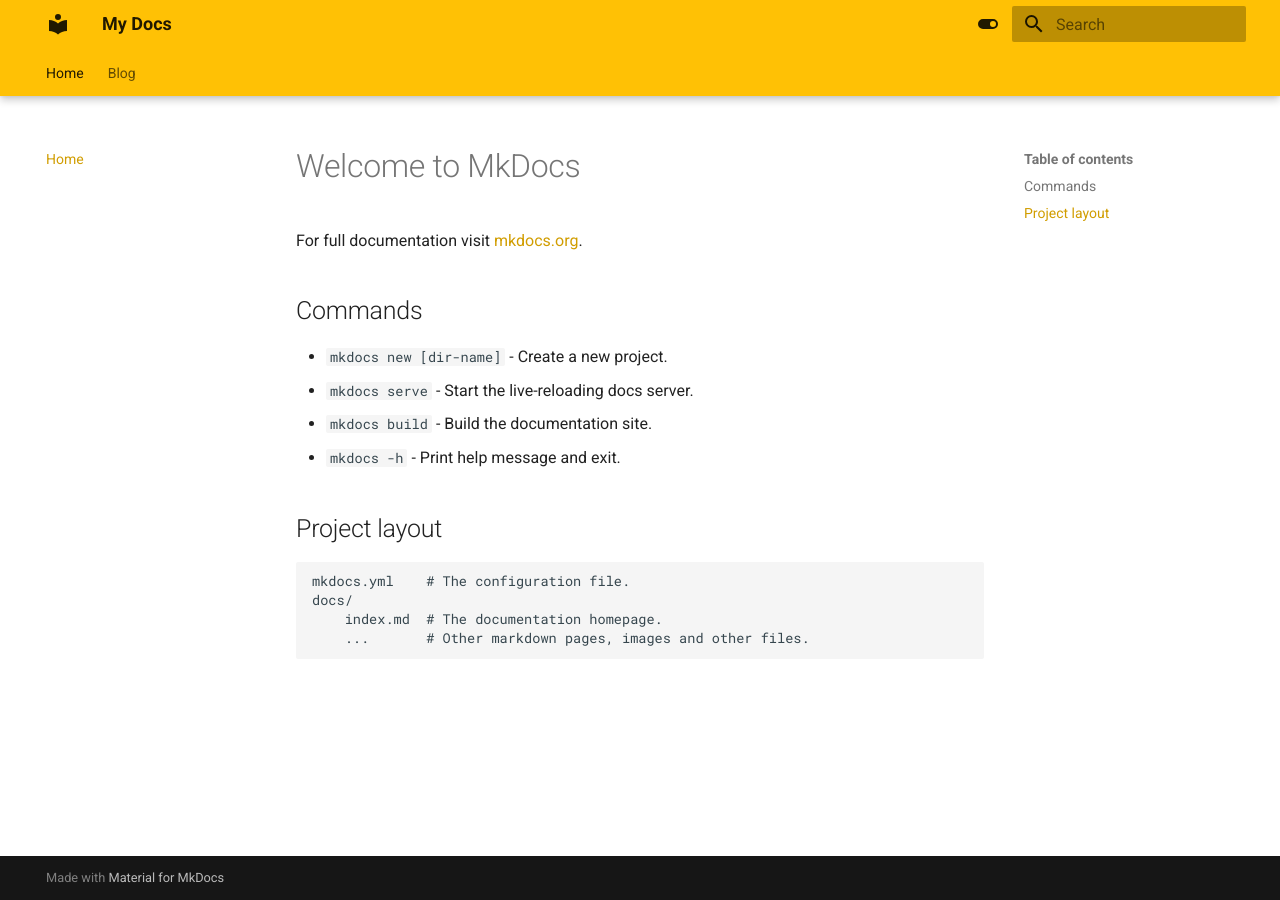
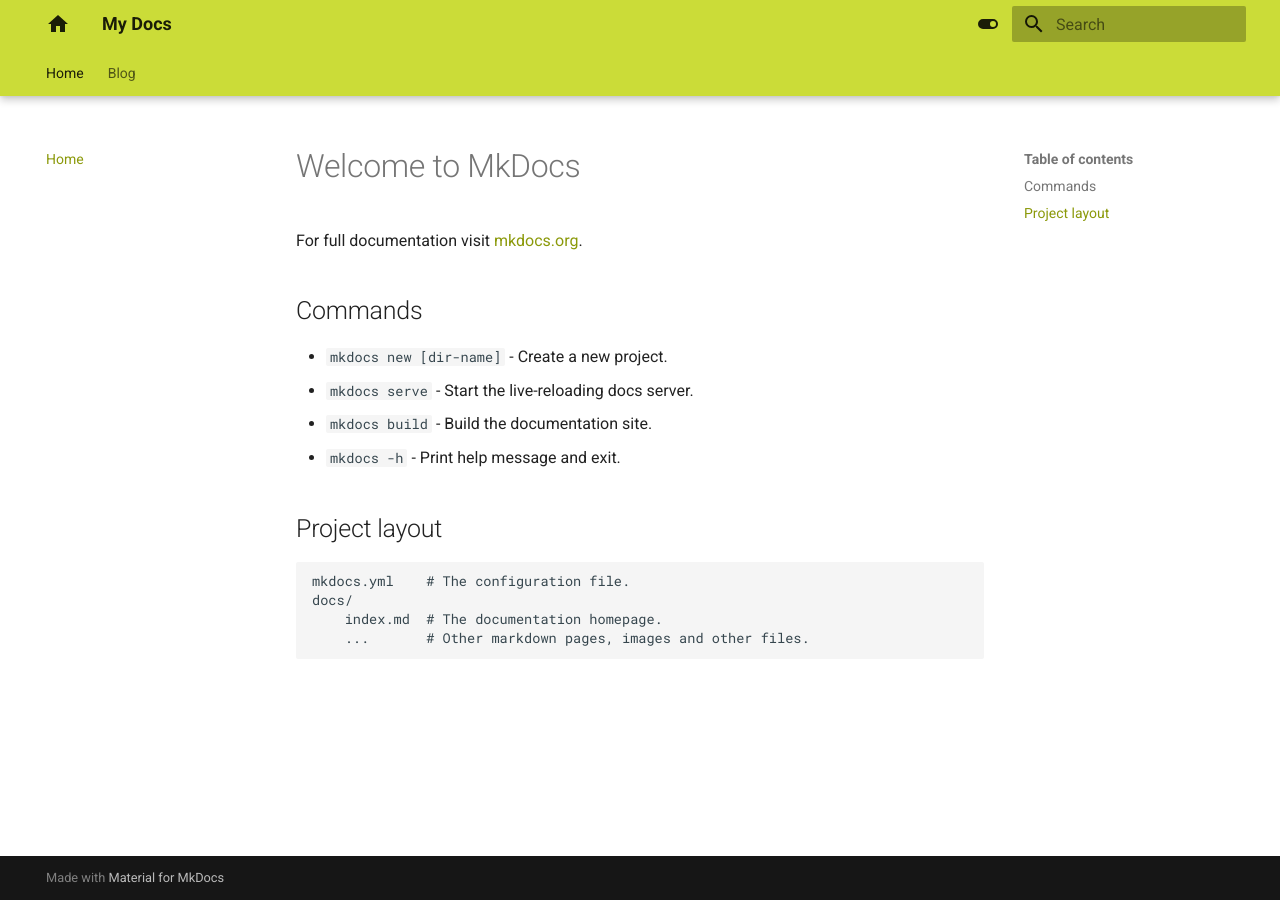
Before and after one commit to nabilseid/nabilseid.github.io, an MkDocs documentation site: the page built from docs/index.md, in a window 1280 px wide. Built offline with MkDocs 1.6.1 and Material for MkDocs 9.7.7, drawn with Linux system fonts in a browser that asks for light colours.

Commit message:
Add layout

```diff
--- a/docs/blog/.authors.yml
+++ b/docs/blog/.authors.yml
@@ -2,4 +2,4 @@ authors:
   almightyPush:
     name: Nabil Seid
     description: Rocking it
-    avatar: https://github.com/squidfunk.png
+    avatar: https://avatars.githubusercontent.com/u/9773677?v=4
--- a/mkdocs.yml
+++ b/mkdocs.yml
@@ -16,19 +16,19 @@ theme:
 
   palette:
     - scheme: default
-      primary: amber
-      accent: indigo
+      primary: lime
+      accent: lime
       toggle:
         icon: material/toggle-switch
         name: Switch to dark mode
     - scheme: slate
-      primary: amber
-      accent: indigo
+      primary: lime
+      accent: lime
       toggle:
         icon: material/toggle-switch-off-outline
         name: Switch to light mode
   icon:
-    logo: material/library
+    logo: material/home
 
 nav:
   - Home: index.md
```
Also changed, not shown: docs/blog/posts/hello-world.md (deleted, +0 -12 lines), docs/blog/posts/my-terminal-duo-neovim-and-tmux.md (added, +11 -0 lines), docs/about.md (added).
